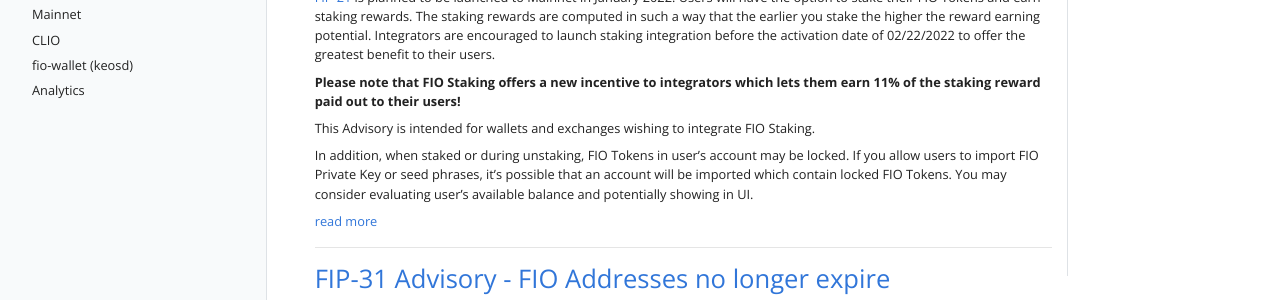
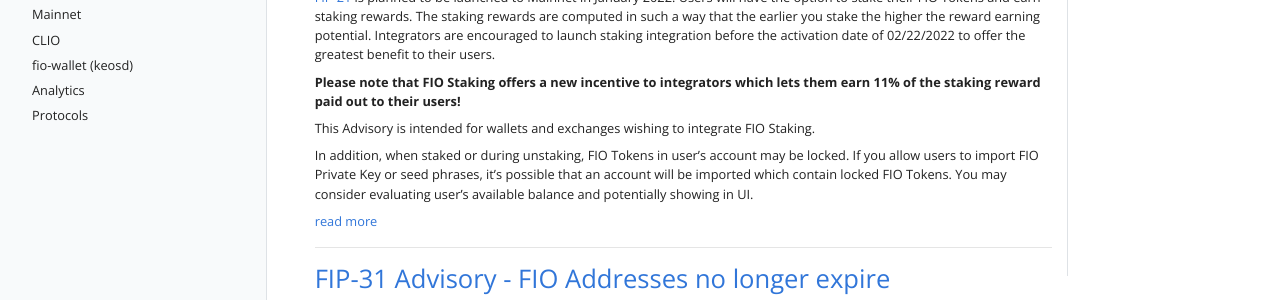
Before and after one commit to fioprotocol/fio-devhub, a Jekyll site: the page built from pages/news.md, in a window 1280 px wide. Shown: the part 528-828 px from the top of the page. Built offline with Jekyll 4.4.1, drawn with Linux system fonts in a browser that asks for light colours.

Commit message:
Update toc-fio.yml
Update toc

```diff
--- a/_data/toc-fio.yml
+++ b/_data/toc-fio.yml
@@ -54,3 +54,5 @@
       children:
         - title: Top FIO token holders
           url: "docs/chain/analytics-token-holders"
+    - title: Protocols
+      url: "docs/protocol"
```
